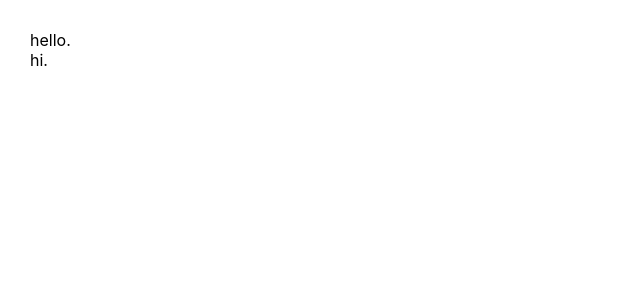
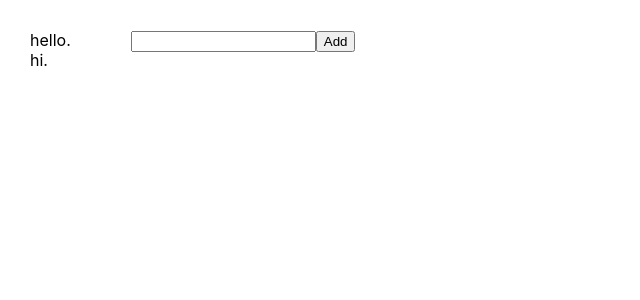
Before and after one commit to adrn1216/react-test-2, a React (Create React App) app: page / in a window 1280 px wide. Shown: the top 300 px of the page, without its empty margins (0-640 px from the left). Built offline with nearby package versions, Linux system fonts and the light colour scheme.

Commit message:
add input for new task

```diff
--- a/src/pages/TaskList.jsx
+++ b/src/pages/TaskList.jsx
@@ -14,10 +14,24 @@ const TaskList = () => {
       done: false,
     },
   ]);
+  const [todo, setTodo] = useState("");
+
+  const addTodo = (text) => {
+    let newTask = { text: text, done: false };
+    setTasks([...tasks, newTask]);
+  };
 
   return (
     <StyledPage>
       <TodoList items={tasks} />
+      <div>
+        <input
+          type="text"
+          value={todo}
+          onChange={(e) => setTodo(e.target.value)}
+        />
+        <button onClick={() => addTodo(todo)}>Add</button>
+      </div>
     </StyledPage>
   );
 };
```
